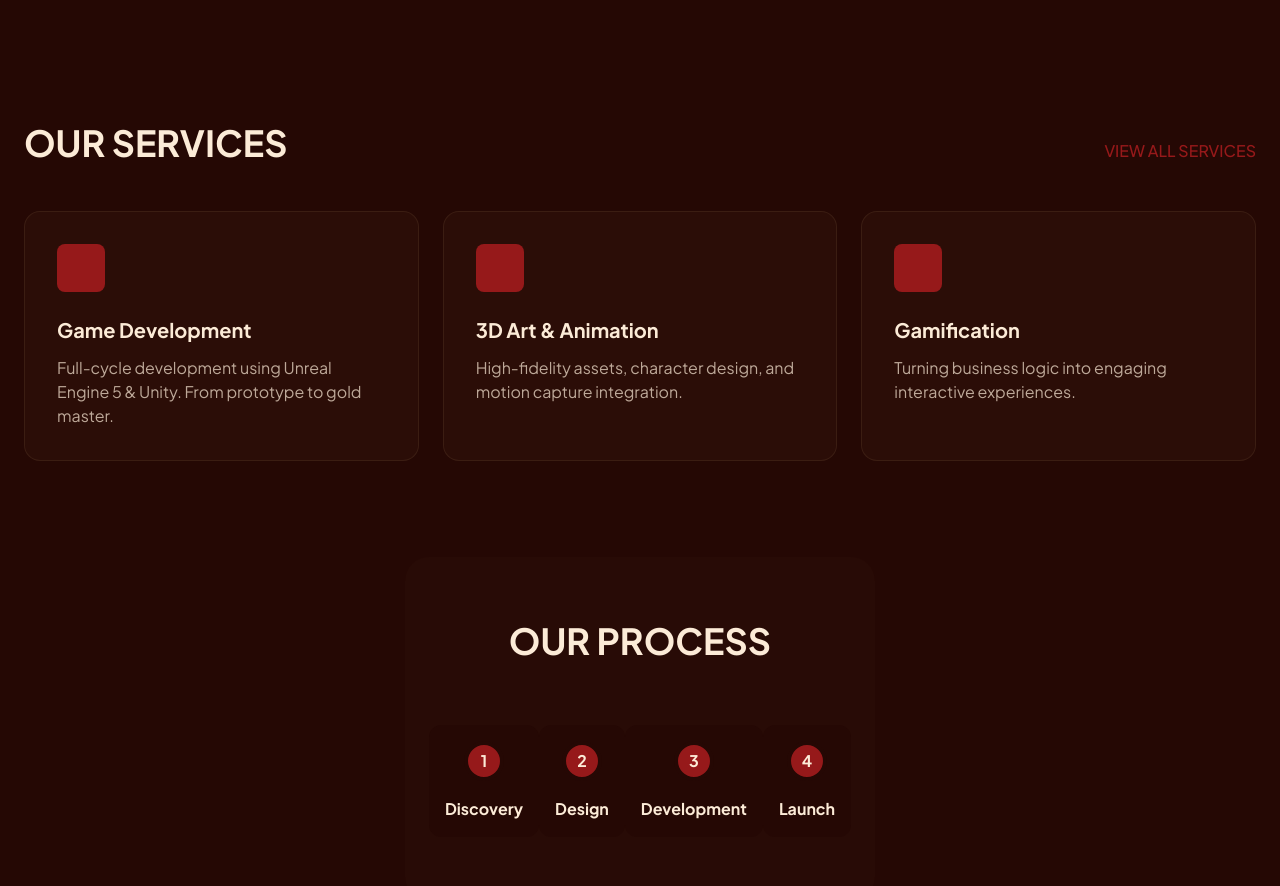
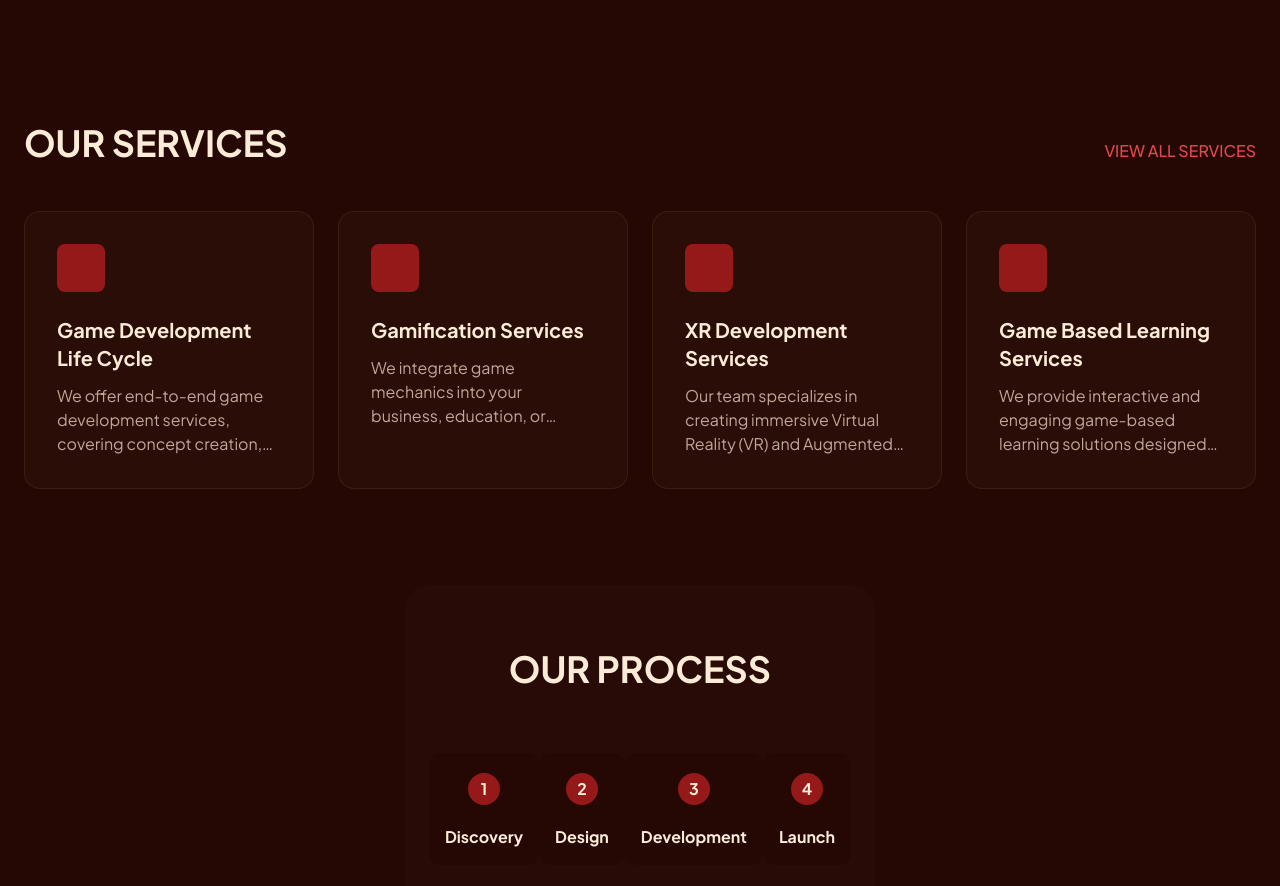
Before and after one commit to alizul01/ariverse-studio, a Next.js app: page / in a window 1280 px wide. Shown: the part 1340-2226 px from the top of the page. Built offline with nearby package versions, Linux system fonts and the light colour scheme.

Commit message:
feat: Implement initial homepage, service listing, and dynamic service detail pages with global styling and data.

```diff
--- a/app/data/services.ts
+++ b/app/data/services.ts
@@ -8,21 +8,27 @@ export interface Service {
 
 export const services: Service[] = [
     {
-        title: "Game Development",
-        description: "Full-cycle development using Unreal Engine 5 & Unity. From prototype to gold master.",
+        title: "Game Development Life Cycle",
+        description: "We offer end-to-end game development services, covering concept creation, prototyping, production, and post-launch support. Our Agile approach ensures your product meets the highest quality standards.",
         slug: "game-development",
         image: "/images/services/game-dev-bg.jpg"
     },
     {
-        title: "3D Art & Animation",
-        description: "High-fidelity assets, character design, and motion capture integration.",
-        slug: "3d-art-animation",
-        image: "/images/services/art-bg.jpg"
+        title: "Gamification Services",
+        description: "We integrate game mechanics into your business, education, or training programs to enhance engagement, motivation, and user experience.",
+        slug: "gamification",
+        image: "/images/services/gamification-bg.jpg"
     },
     {
-        title: "Gamification",
-        description: "Turning business logic into engaging interactive experiences.",
-        slug: "gamification",
-        image: "/images/services/gamification-bg.jpg"
+        title: "XR Development Services",
+        description: "Our team specializes in creating immersive Virtual Reality (VR) and Augmented Reality (AR) applications for education, culture, and entertainment.",
+        slug: "xr-development",
+        image: "/images/services/xr-bg.jpg"
+    },
+    {
+        title: "Game Based Learning Services",
+        description: "We provide interactive and engaging game-based learning solutions designed to make education and training both effective and enjoyable.",
+        slug: "game-based-learning",
+        image: "/images/services/learning-bg.jpg"
     }
 ];
--- a/app/globals.css
+++ b/app/globals.css
@@ -48,7 +48,7 @@ body {
   height: 2px;
   bottom: -2px;
   left: 0;
-  background-color: var(--color-accent);
+  background-color: #E2494B;
   transition: width 0.3s ease-out;
 }
 
--- a/app/page.tsx
+++ b/app/page.tsx
@@ -44,7 +44,7 @@ export default function Home() {
       <section className="max-w-4xl mx-auto px-4 md:px-6 text-center py-24 relative">
         <FadeIn direction="up">
           <div className="inline-block mb-6">
-            <span className="text-[#96191A] font-bold tracking-[0.2em] text-sm md:text-base border-b-2 border-[#96191A] pb-2 uppercase">Who We Are</span>
+            <span className="text-[#E2494B] font-bold tracking-[0.2em] text-sm md:text-base border-b-2 border-[#E2494B] pb-2 uppercase">Who We Are</span>
           </div>
 
           <h2 className="text-3xl md:text-5xl font-bold text-[#FCEBD7] leading-tight mb-6">
@@ -55,7 +55,7 @@ export default function Home() {
             We blur the lines between imagination and reality, building digital universes that inspire and connect.
           </p>
 
-          <Link href="/about" className="group inline-flex items-center gap-2 text-[#FCEBD7] font-medium hover:text-[#96191A] transition-colors">
+          <Link href="/about" className="group inline-flex items-center gap-2 text-[#FCEBD7] font-medium hover:text-[#E2494B] transition-colors">
             READ OUR STORY
             <span className="transform group-hover:translate-x-1 transition-transform">→</span>
           </Link>
@@ -66,14 +66,14 @@ export default function Home() {
       <section className="max-w-[1440px] mx-auto px-4 md:px-6">
         <FadeIn className="flex justify-between items-end mb-12">
           <h2 className="text-3xl md:text-4xl font-bold text-[#FCEBD7]">OUR SERVICES</h2>
-          <Link href="/services" className="text-[#96191A] hover:text-[#FCEBD7] transition-colors font-medium">VIEW ALL SERVICES</Link>
+          <Link href="/services" className="text-[#E2494B] hover:text-[#FCEBD7] transition-colors font-medium hover-underline-animation">VIEW ALL SERVICES</Link>
         </FadeIn>
-        <StaggerContainer className="grid grid-cols-1 md:grid-cols-3 gap-6">
+        <StaggerContainer className="grid grid-cols-1 md:grid-cols-2 lg:grid-cols-4 gap-6">
           {services.map((service, index) => (
             <StaggerItem key={index} className="bg-[#61422D]/10 border border-[#61422D]/30 p-8 rounded-2xl hover:bg-[#61422D]/20 transition-all cursor-pointer group">
               <div className="w-12 h-12 bg-[#96191A] rounded-lg mb-6 group-hover:scale-110 transition-transform"></div>
               <h3 className="text-xl font-bold text-[#FCEBD7] mb-3">{service.title}</h3>
-              <p className="text-[#FCEBD7]/70">{service.description}</p>
+              <p className="text-[#FCEBD7]/70 line-clamp-3">{service.description}</p>
             </StaggerItem>
           ))}
         </StaggerContainer>
--- a/app/services/[slug]/page.tsx
+++ b/app/services/[slug]/page.tsx
@@ -45,7 +45,7 @@ export default async function ServiceDetailPage(props: ServiceDetailProps) {
                 {/* Content */}
                 <div className="absolute bottom-0 left-0 w-full p-6 md:p-12 max-w-[1440px] mx-auto">
                     <FadeIn direction="up">
-                        <Link href="/services" className="inline-flex items-center gap-2 text-[#FCEBD7]/70 hover:text-[#96191A] mb-6 transition-colors font-medium">
+                        <Link href="/services" className="inline-flex items-center gap-2 text-[#FCEBD7]/70 hover:text-[#E2494B] mb-6 transition-colors font-medium hover-underline-animation">
                             <ArrowLeft size={16} /> Back to Services
                         </Link>
                         <h1 className="text-4xl md:text-6xl lg:text-7xl font-bold text-[#FCEBD7] mb-4">{service.title}</h1>
--- a/app/services/page.tsx
+++ b/app/services/page.tsx
@@ -10,7 +10,7 @@ export default function ServicesPage() {
             {/* Header */}
             <FadeIn>
                 <div className="text-center max-w-3xl mx-auto mb-20">
-                    <h1 className="text-sm font-bold tracking-widest text-[#96191A] mb-4 uppercase">Our Services</h1>
+                    <h1 className="text-sm font-bold tracking-widest text-[#E2494B] mb-4 uppercase">Our Services</h1>
                     <h2 className="text-4xl md:text-6xl font-bold text-[#FCEBD7] mb-6">How can we Help?</h2>
                     <p className="text-xl text-[#FCEBD7]/70">
                         We transform your ideas into immersive digital realities using cutting-edge technology and creative expertise.
@@ -46,7 +46,7 @@ export default function ServicesPage() {
                             <div>
                                 <a
                                     href={`/services/${service.slug}`}
-                                    className="inline-flex items-center gap-2 border-b-0 text-[#FCEBD7] pb-1 font-bold tracking-wide hover:text-[#96191A] transition-colors hover-underline-animation"
+                                    className="inline-flex items-center gap-2 border-b-0 text-[#FCEBD7] pb-1 font-bold tracking-wide hover:text-[#E2494B] transition-colors hover-underline-animation"
                                 >
                                     MORE INFO
                                 </a>
@@ -65,7 +65,7 @@ export default function ServicesPage() {
                 <StaggerContainer className="flex flex-wrap justify-center gap-4 max-w-4xl mx-auto">
                     {technologies.map((tech, index) => (
                         <StaggerItem key={index}>
-                            <div className="px-6 py-3 rounded-full border border-[#FCEBD7]/20 bg-[#250804]/50 text-[#FCEBD7] font-medium hover:border-[#96191A] hover:text-[#96191A] transition-colors cursor-default">
+                            <div className="px-6 py-3 rounded-full border border-[#FCEBD7]/20 bg-[#250804]/50 text-[#FCEBD7] font-medium hover:border-[#E2494B] hover:text-[#E2494B] transition-colors cursor-default">
                                 {tech.name}
                             </div>
                         </StaggerItem>
```
